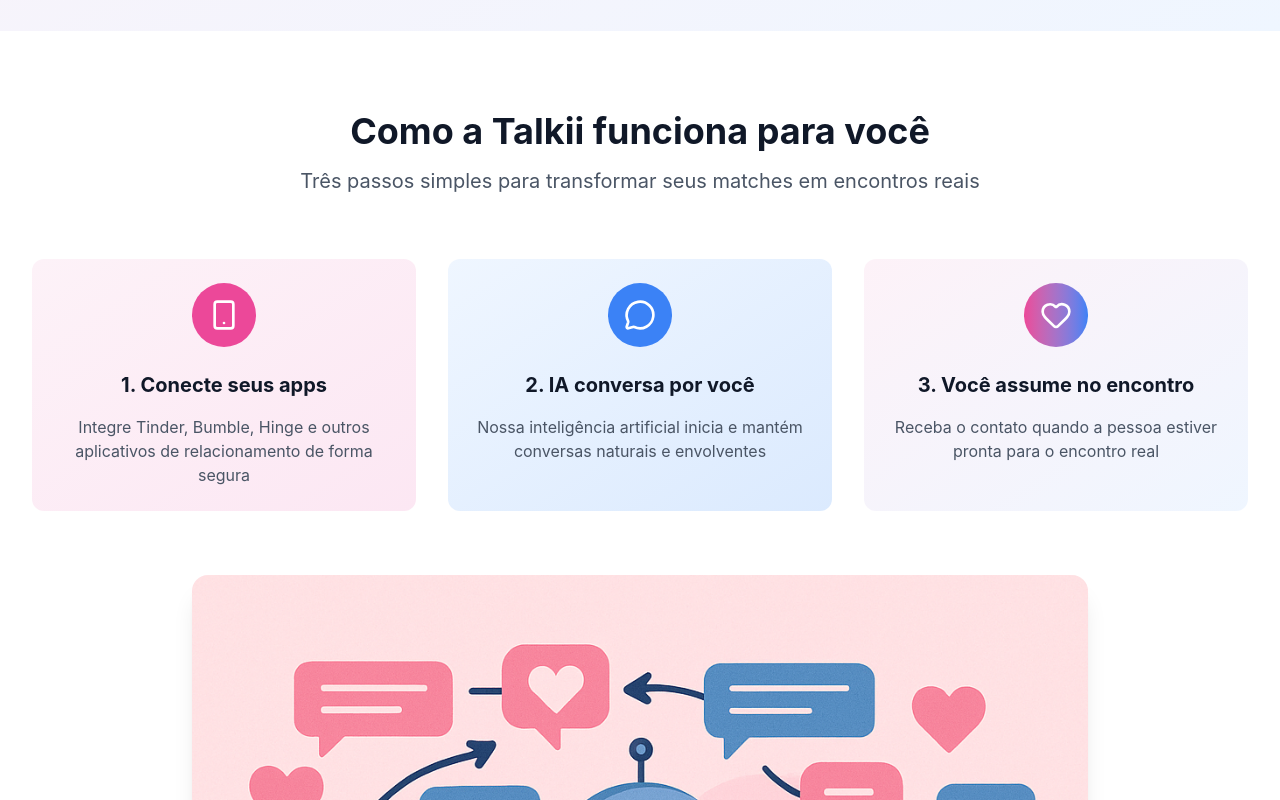
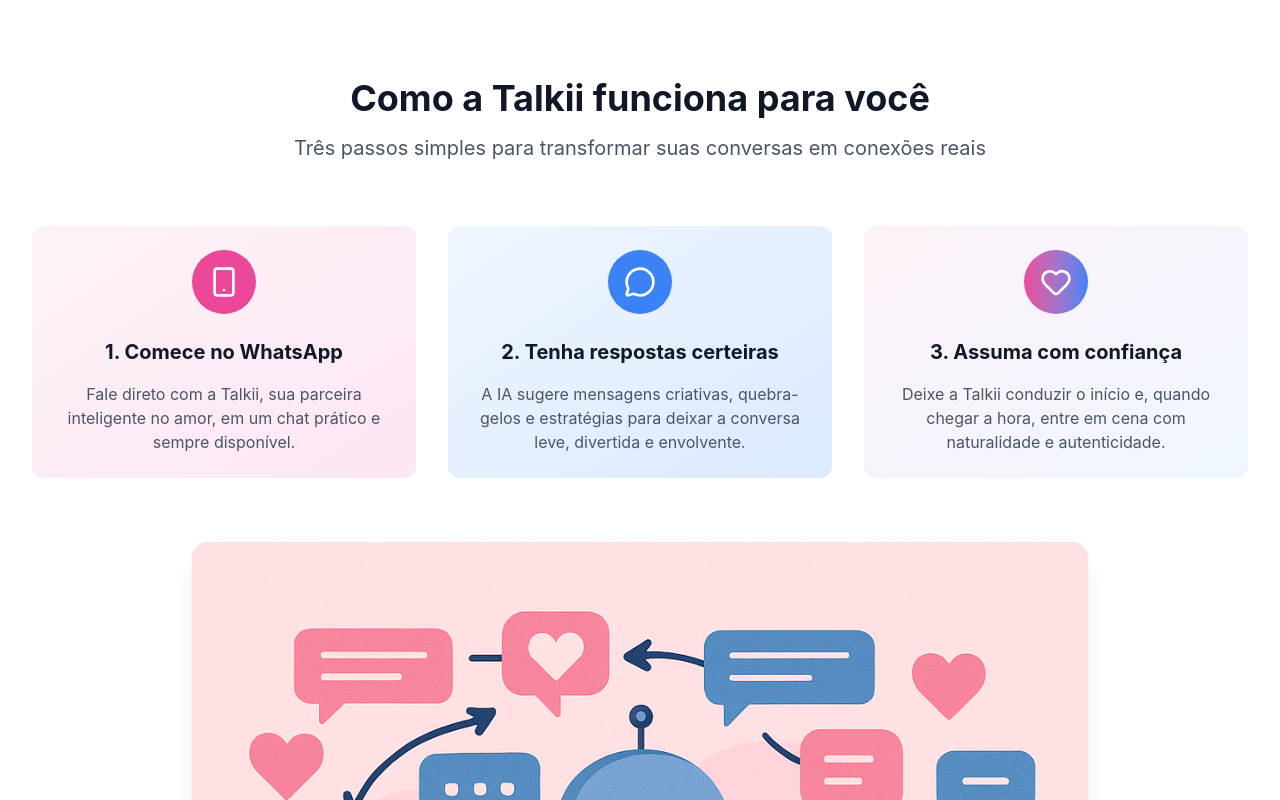
Before and after one commit to talkiidigital/talkii-web, a Vue app: page / in a window 1280 px wide. Shown: the part 700-1500 px from the top of the page. Built offline with nearby package versions, Linux system fonts and the light colour scheme.

Commit message:
Atualiza as traduções em App.vue, reformulando descrições e títulos para melhorar a clareza e a conexão com os usuários. As mudanças incluem novos textos para a seção "Como Funciona" e o rodapé, focando em uma comunicação mais envolvente e prática.

```diff
--- a/src/App.vue
+++ b/src/App.vue
@@ -431,19 +431,19 @@ const translations = {
     heroTitle3: ", mas damos a ",
     heroTitle4: "assistência ",
     heroTitle5: "perfeita",
-    heroDescription: "Automatize suas conversas iniciais e chegue ao encontro mais rápido. Nossa IA conversa por você até o momento certo de assumir o controle.",
+    heroDescription: "Comece conversas sem esforço. A Talkii te dá as melhores respostas até o momento certo de você assumir.",
     tryFree: "Experimente Grátis",
     seeHowWorks: "Ver Como Funciona",
 
     // How It Works
     howItWorksTitle: "Como a Talkii funciona para você",
-    howItWorksSubtitle: "Três passos simples para transformar seus matches em encontros reais",
-    step1Title: "1. Conecte seus apps",
-    step1Description: "Integre Tinder, Bumble, Hinge e outros aplicativos de relacionamento de forma segura",
-    step2Title: "2. IA conversa por você",
-    step2Description: "Nossa inteligência artificial inicia e mantém conversas naturais e envolventes",
-    step3Title: "3. Você assume no encontro",
-    step3Description: "Receba o contato quando a pessoa estiver pronta para o encontro real",
+    howItWorksSubtitle: "Três passos simples para transformar suas conversas em conexões reais",
+    step1Title: "1. Comece no WhatsApp",
+    step1Description: "Fale direto com a Talkii, sua parceira inteligente no amor, em um chat prático e sempre disponível.",
+    step2Title: "2. Tenha respostas certeiras",
+    step2Description: "A IA sugere mensagens criativas, quebra-gelos e estratégias para deixar a conversa leve, divertida e envolvente.",
+    step3Title: "3. Assuma com confiança",
+    step3Description: "Deixe a Talkii conduzir o início e, quando chegar a hora, entre em cena com naturalidade e autenticidade.",
 
     // Benefits
     benefitsTitle: "Por que escolher a Talkii?",
@@ -508,7 +508,7 @@ const translations = {
     ctaButton: "Começar Minha Jornada",
 
     // Footer
-    footerText: "Automatização inteligente para seus encontros",
+    footerText: "Converse melhor, conquiste mais",
     privacy: "Privacidade",
     terms: "Termos",
     allRightsReserved: "Todos os direitos reservados."
@@ -529,23 +529,23 @@ const translations = {
     heroTitle3: ", but we provide the perfect ",
     heroTitle4: "assist",
     heroTitle5: "",
-    heroDescription: "Automate your initial conversations and get to the date faster. Our AI chats for you until the right moment to take control.",
+    heroDescription: "Start conversations effortlessly. Talkii gives you the best replies until the right moment to take over.",
     tryFree: "Try Free",
     seeHowWorks: "See How It Works",
 
     // How It Works
     howItWorksTitle: "How Talkii works for you",
-    howItWorksSubtitle: "Three simple steps to turn your matches into real dates",
-    step1Title: "1. Connect your apps",
-    step1Description: "Securely integrate Tinder, Bumble, Hinge and other dating apps",
-    step2Title: "2. AI chats for you",
-    step2Description: "Our artificial intelligence starts and maintains natural, engaging conversations",
-    step3Title: "3. You take over for the date",
-    step3Description: "Get the contact when the person is ready for the real date",
+    howItWorksSubtitle: "Three simple steps to turn your chats into real connections",
+    step1Title: "1. Start on WhatsApp",
+    step1Description: "Chat directly with Talkii, your smart partner in love, always practical and available.",
+    step2Title: "2. Get spot-on replies",
+    step2Description: "AI suggests creative messages, icebreakers and strategies to keep the conversation light, fun and engaging.",
+    step3Title: "3. Take over with confidence",
+    step3Description: "Let Talkii guide the start and, when the time is right, step in naturally and authentically.",
 
     // Benefits
     benefitsTitle: "Why choose Talkii?",
-    benefitsSubtitle: "Transform your dating app experience",
+    benefitsSubtitle: "Transform your dating experience",
     saveTime: "Save Time",
     saveTimeDesc: "No more hours wasted on conversations that lead nowhere",
     effectiveMatches: "Effective Matches",
@@ -602,7 +602,7 @@ const translations = {
     ctaButton: "Start My Journey",
 
     // Footer
-    footerText: "Smart automation for your dates",
+    footerText: "Chat better, connect more",
     privacy: "Privacy",
     terms: "Terms",
     allRightsReserved: "All rights reserved."
```
